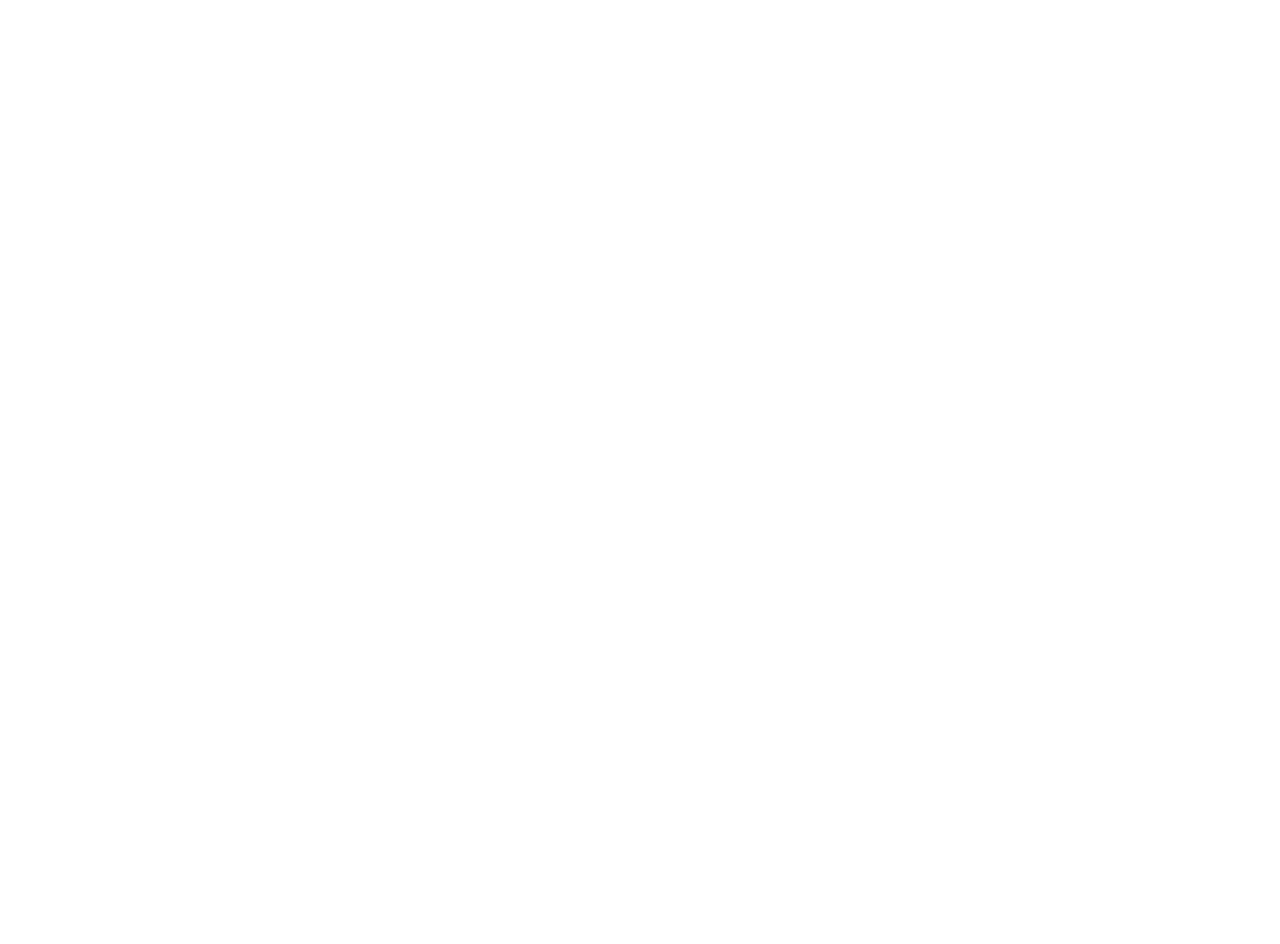
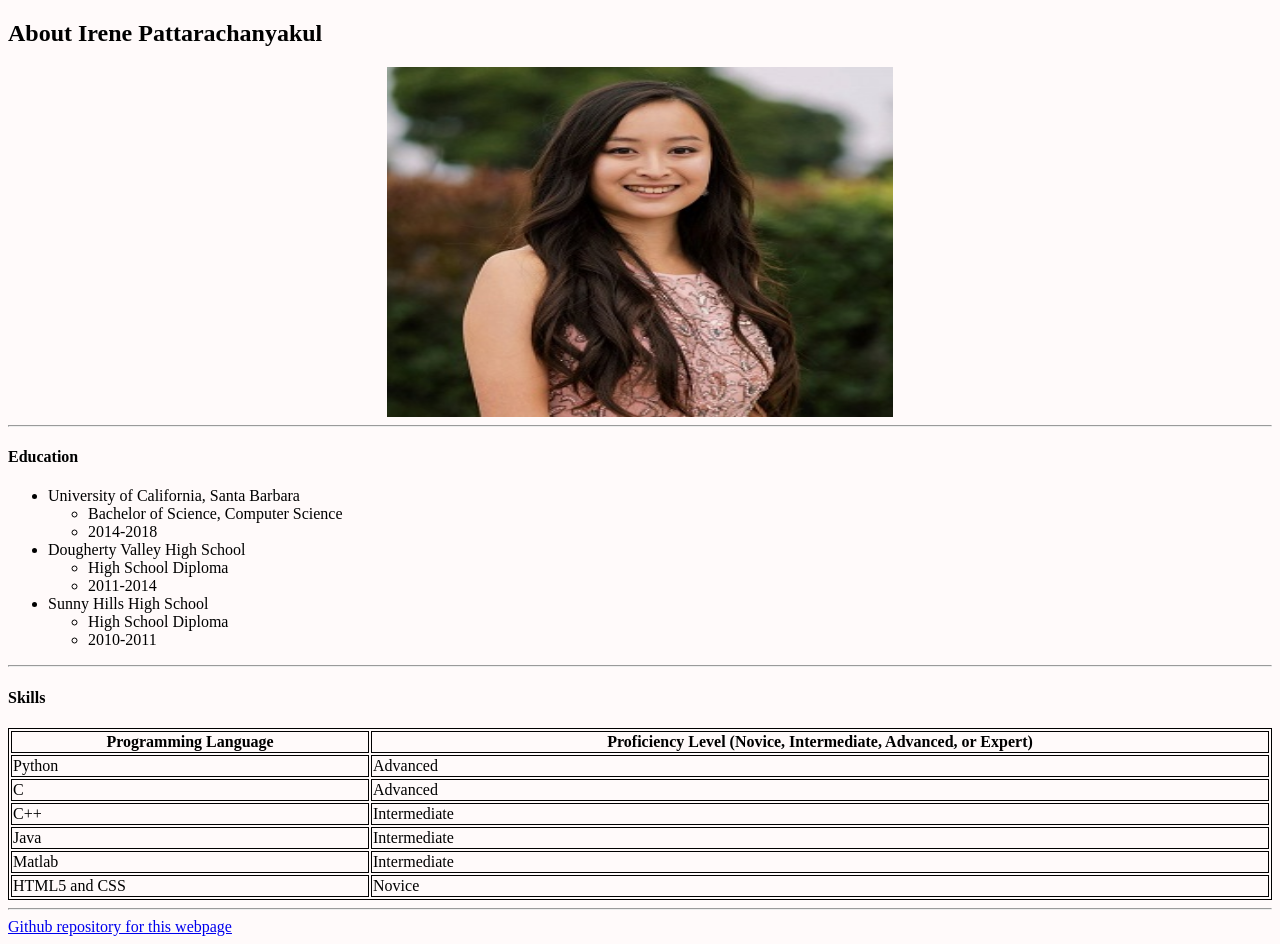
Before and after one commit to irenepawena/irenepawena.github.io, a plain HTML site: page proj0.html in a window 1280 px wide. Before the commit the page ends 800 px from the top, so only its background shows below. Drawn offline with Linux system fonts and the light colour scheme.

Commit message:
first commit

```diff
--- a/proj0-style.css
+++ b/proj0-style.css
@@ -0,0 +1,14 @@
+body {
+    background-color: Snow
+}
+
+img {
+    display: block;
+    margin-left: auto;
+    margin-right: auto;
+    width: 40%;
+}
+
+table, th, td {
+    border: 1px solid black;
+}
--- a/proj0.html
+++ b/proj0.html
@@ -1,8 +1,73 @@
 <!DOCTYPE html>
 <html>
+    <head>
+        <title> Irene Pattarachanyakul </title>
+        <link rel = "stylesheet" href="proj0-style.css">
+        <!-- rel = relationship between current document and URI, "stylesheet" = value to import an external sheet -->
+    </head>
+    <body>
+        <h2>About Irene Pattarachanyakul</h2>
+    <!--an image hosted on the same domain-->
+        <img src = "webpagepic.jpg" width="300" height="350">
+        <hr>
+    <!--an unordered list with at least three items-->
+        <h4>Education</h4>
+        <ul style="list-style-type:disc;">
+            <li>University of California, Santa Barbara</li>
+                <ul style="list-style-type:circle;">
+                    <li>Bachelor of Science, Computer Science</li>
+                    <li>2014-2018</li>
+                </ul>
+            <li>Dougherty Valley High School</li>
+                <ul style="list-style-type:circle;">
+                    <li>High School Diploma</li>
+                    <li>2011-2014</li>
+                </ul>
+            <li>Sunny Hills High School</li>
+                <ul style="list-style-type:circle;">
+                    <li>High School Diploma</li>
+                    <li>2010-2011</li>
+                </ul>
+        </ul>
+        <hr>
+
+    <!--a table with at least 2 columns and at least 3 rows-->
+        <h4>Skills</h4>
+        <table style ="width:100%">
+            <tr>
+                <th>Programming Language</th>
+                <th>Proficiency Level (Novice, Intermediate, Advanced, or Expert)</th>
+            </tr>
+            <tr>
+                <td>Python</td>
+                <td>Advanced</td>
+            </tr>
+            <tr>
+                <td>C</td>
+                <td>Advanced</td>
+            </tr>
+            <tr>
+                <td>C++</td>
+                <td>Intermediate</td>
+            </tr>
+            <tr>
+                <td>Java</td>
+                <td>Intermediate</td>
+            </tr>
+            <tr>
+                <td>Matlab</td>
+                <td>Intermediate</td>
+            </tr>
+            <tr>
+                <td>HTML5 and CSS</td>
+                <td>Novice</td>
+            </tr>
+        </table>
+        <hr>
+    <!--a hyperlink to the github repository containing the source code-->
+        <a href="https://github.com/irenepawena/irenepawena.github.io">Github repository for this webpage</a>
+
+    </body>
 
 
-
-
-
-<html>
+</html>
```
